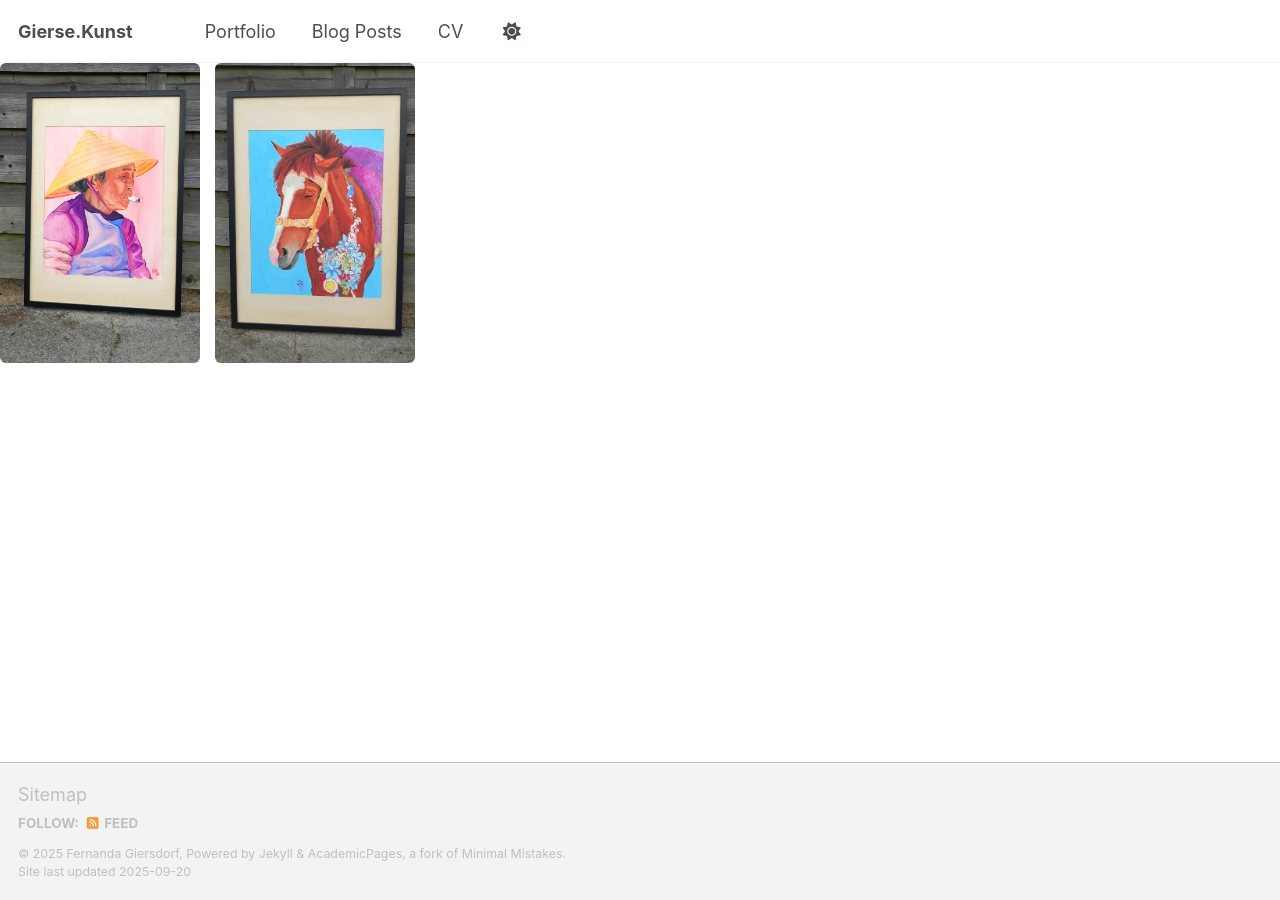
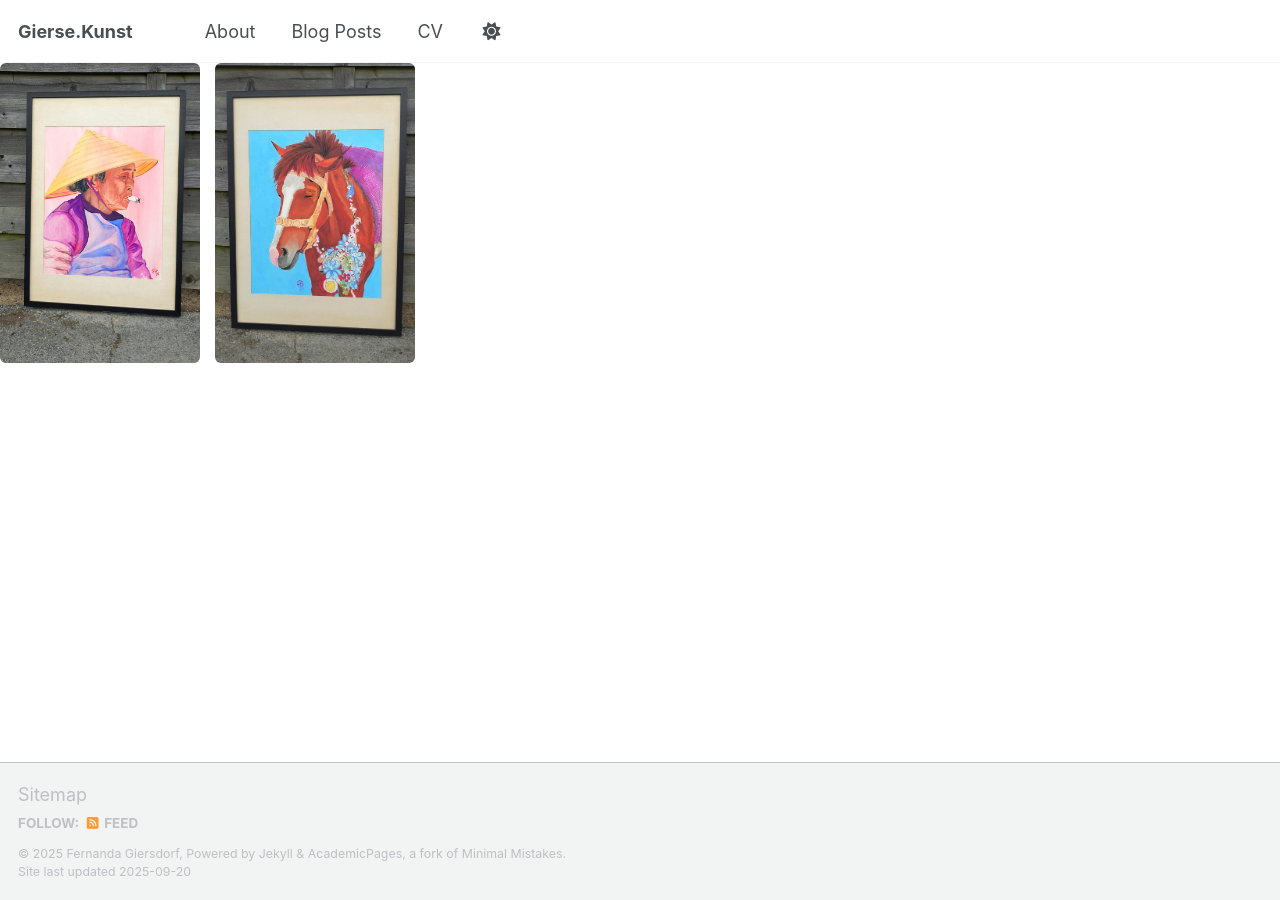
Before and after one commit to giersekunst/giersekunst.github.io, a Jekyll site: the page built from index.md, in a window 1280 px wide. Built offline with Jekyll 4.4.1, drawn with Linux system fonts in a browser that asks for light colours; a script that is not in the unit is left out.

Commit message:
Update navigation.yml

```diff
--- a/_data/navigation.yml
+++ b/_data/navigation.yml
@@ -9,8 +9,8 @@
 
 main:
 
-  - title: "Portfolio"
-    url: /portfolio/
+  - title: "About"
+    url: /about/
 
   - title: "Blog Posts"
     url: /year-archive/
```
